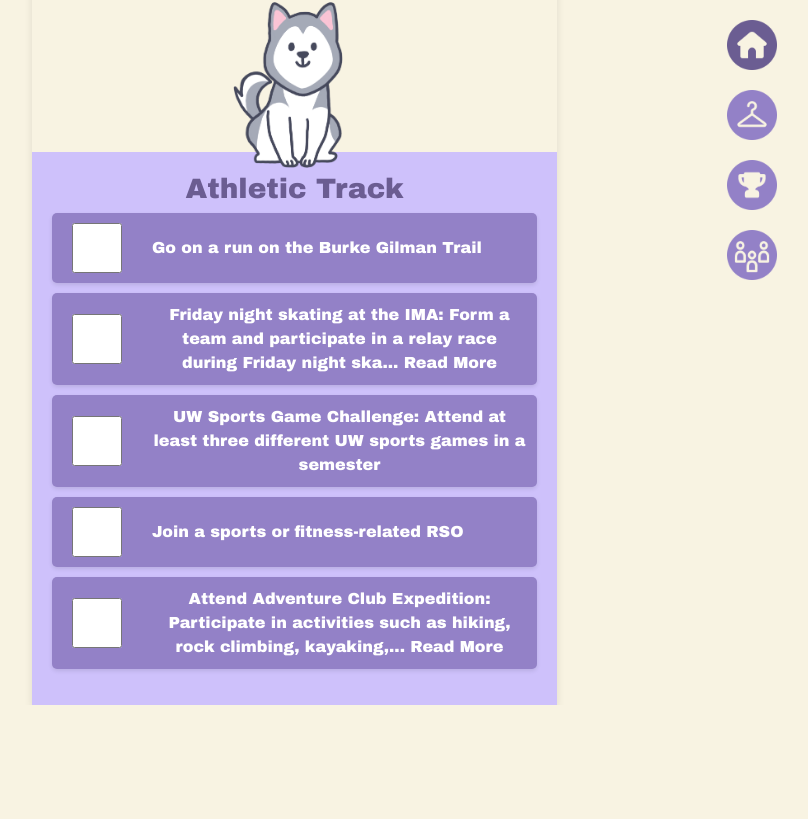
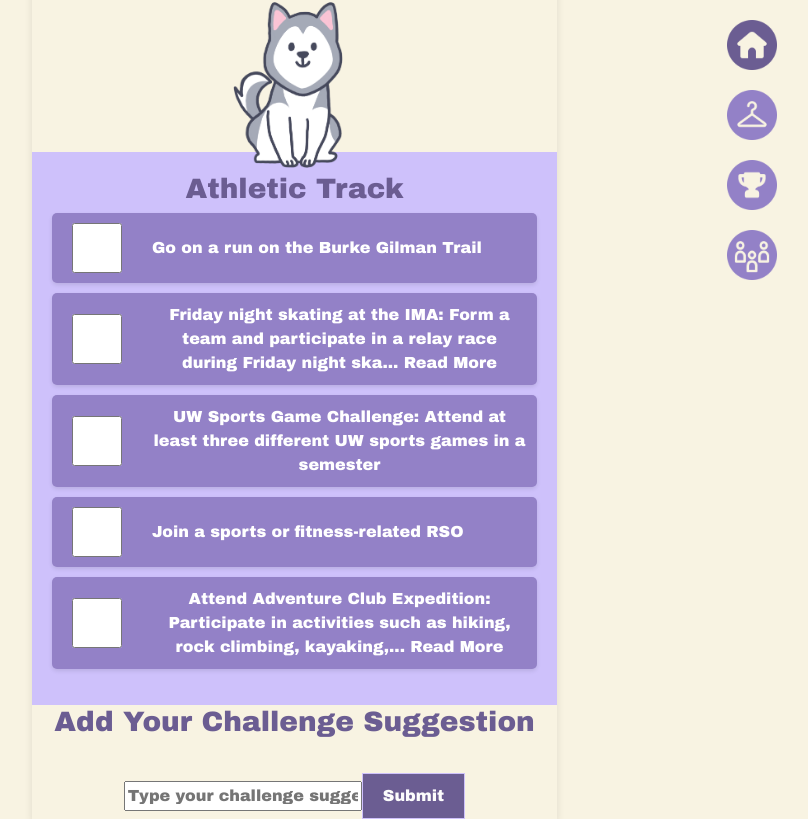
Before and after one commit to kiannabolante/huskypal, a React (Create React App) app in the folder clients/: page /user/todolist in a window 1280 px wide. Shown: the part 365-1184 px from the top of the page, without its empty margins (433-1241 px from the left). Before the commit the page ends 1070 px from the top, so only its background shows below. Built offline with nearby package versions, Linux system fonts and the light colour scheme.

Commit message:
add the suggestion page to dubstrack

```diff
--- a/clients/src/components/DubsTrack.jsx
+++ b/clients/src/components/DubsTrack.jsx
@@ -104,6 +104,8 @@
 import { Link } from 'react-router-dom';
 import './DubsTrack.css';
 import { getCurrentLevel, setCurrentLevel, MAX_LEVEL } from './LevelSystem.jsx';
+import { useNavigate } from 'react-router-dom';
+import { useLocation } from "react-router-dom";
 
 
 import activatedHome from "../images/nav-bar/activatedHome.png";
@@ -209,6 +211,35 @@
       setLevelMessage(''); // Optionally reset the level message if you're using one
     };
 
+    // this fuction is for suggestons buttons
+    const navigate = useNavigate(); // Correct usage
+    const location = useLocation();
+    const selectedItem = location.state ? location.state.selectedItem : null;
+    const [suggestion, setSuggestion] = useState('');
+    // const history = useHistory(); // Use useHistory hook for navigation
+
+    const handleSuggestionChange = (event) => {
+      setSuggestion(event.target.value);
+    };
+
+    const handleSubmit = (event) => {
+      console.log("Form submitted");
+      event.preventDefault();
+      if (!suggestion.trim()) {
+        console.log("Empty suggestion, not saving");
+        return; // Don't proceed if the suggestion is empty
+      }
+
+      // Assuming 'suggestions' is the key where you want to save your suggestions
+      const storedSuggestions = JSON.parse(localStorage.getItem('suggestions')) || [];
+      const newSuggestions = [...storedSuggestions, suggestion];
+      localStorage.setItem('suggestions', JSON.stringify(newSuggestions));
+      setSuggestion(''); // Reset suggestion input
+      // Inside your handleSubmit function, just before navigate
+      navigate('/coming-soon', { state: { fromSubmission: true } });
+    };
+
+
     return (
         <div className="track-container">
             {/* Level Progress Bar and Level Display */}
@@ -278,6 +309,20 @@
                     <img src={deactivatedPals} alt="pals button to connect with others" className="imageSize imageSpace" />
                 </Link>
             </section>
+
+            <div className="suggestion-box">
+              <h3>Add Your Challenge Suggestion</h3>
+              <form onSubmit={handleSubmit}>
+                <input
+                  type="text"
+                  value={suggestion}
+                  onChange={handleSuggestionChange}
+                  placeholder="Type your challenge suggestion here..."
+                  className="suggestion-input"
+                />
+                <button type="submit" className="submit-button">Submit</button>
+              </form>
+            </div>
         </div>
     );
 }
```
